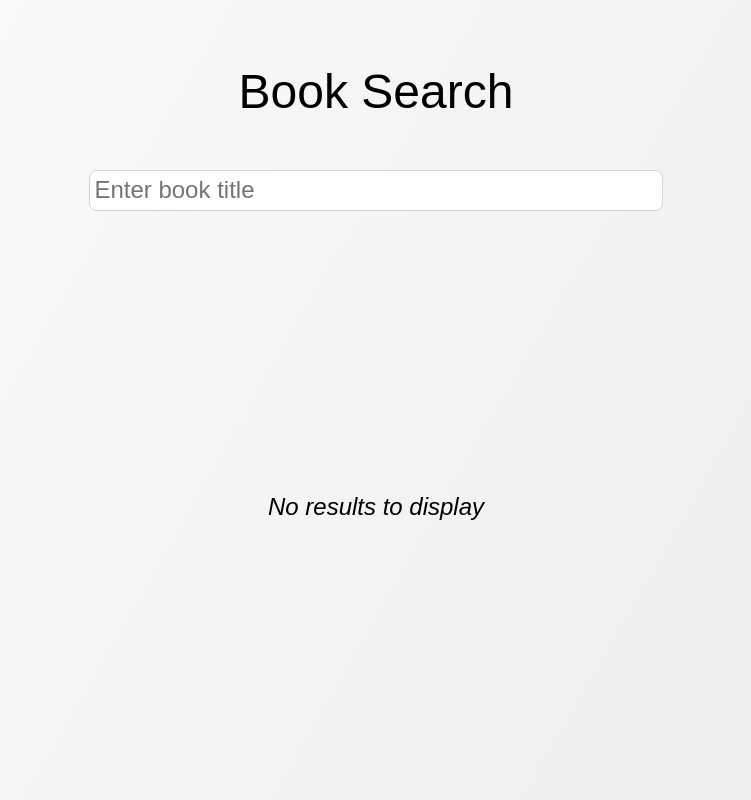
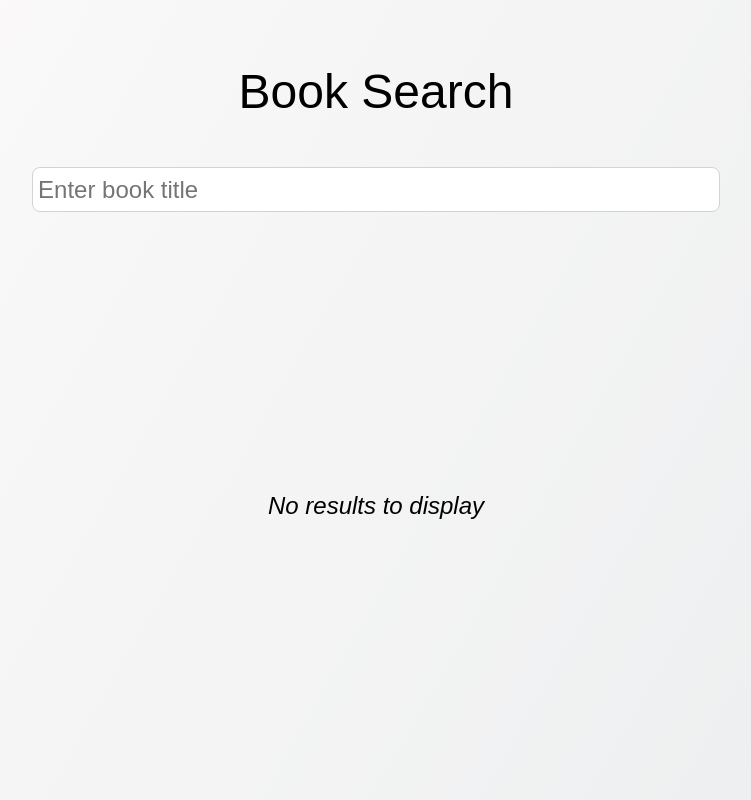
Before and after one commit to jaelee213/book-search, a React (Vite) app: page / in a window 1280 px wide. Shown: the whole page, without its empty margins (264-1015 px from the left). Built offline with nearby package versions, Linux system fonts and the light colour scheme.

Commit message:
Fix search input field height to adjust correctly based on viewport

```diff
--- a/client/styles.css
+++ b/client/styles.css
@@ -20,8 +20,8 @@ p {
 
 input {
 	outline: none;
-	width: 50%;
-	height: 50%;
+	width: 60%;
+	height: 1.7rem;
 	padding: 0.5rem 0.3rem;
 	font-size: 1.5rem;
 	border-radius: 0.5rem;
```
